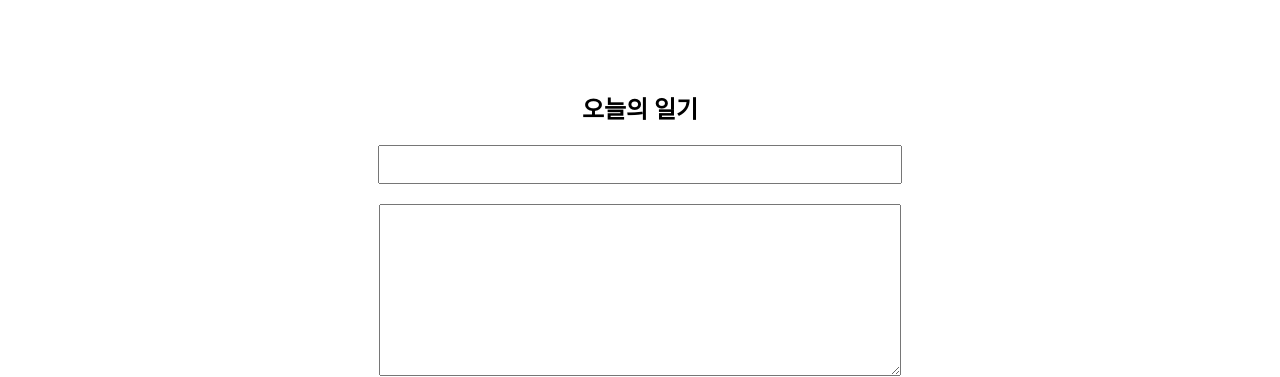
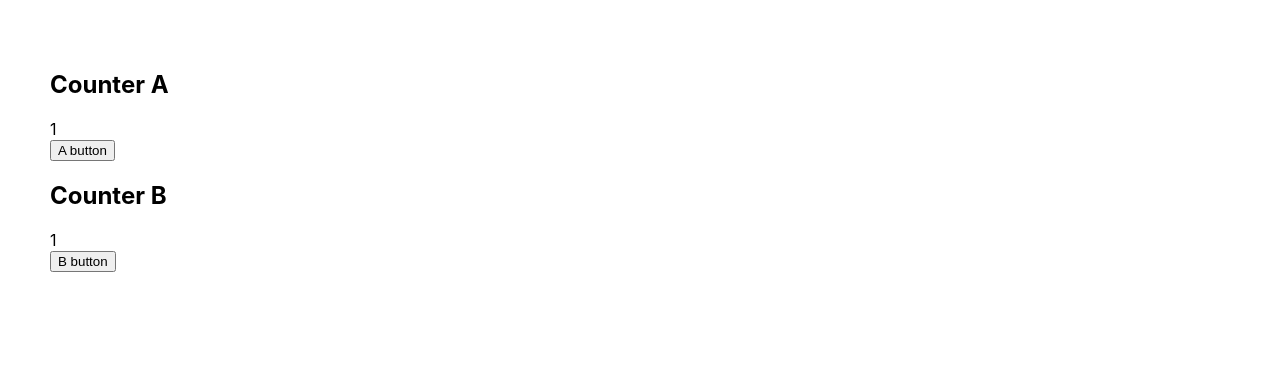
Before and after one commit to nerdyxxn/diary-react-study, a React (Create React App) app: page / in a window 1280 px wide. Shown: the top 377 px of the page. Built offline with nearby package versions, Linux system fonts and the light colour scheme; no server answers.

Commit message:
feat(OptimizeTest) : Recycle components using React.memo
React.memo를 사용한 컴포넌트 재활용 및 성능 최적화 학습

```diff
--- a/src/App.js
+++ b/src/App.js
@@ -4,6 +4,7 @@
 import "./App.css";
 import DiaryEditor from "./DiaryEditor";
 import DiaryList from "./DiaryList";
+import OptimizeTest from "./OptimizeTest";
 
 function App() {
   // 1. 일기 데이터를 관리할 state 생성
@@ -70,8 +71,6 @@
   };
 
   const getDiaryAnalysis = useMemo(() => {
-    console.log("일기 분석 시작");
-
     const goodCount = data.filter(it => it.emotion >= 3).length;
     const badCount = data.length - goodCount;
     const goodRatio = (goodCount / data.length) * 100;
@@ -83,6 +82,7 @@
   // 3. onCreate() 함수를 DiaryList에 props으로 전달
   return (
     <div className="App">
+      <OptimizeTest />
       <DiaryEditor onCreate={onCreate} />
       <div>전체 일기 : {data.length}</div>
       <div>기분 좋은 일기 개수 : {goodCount}</div>
--- /dev/null
+++ b/src/OptimizeTest.js
@@ -0,0 +1,47 @@
+import React, { useState, useEffect } from "react";
+
+const CounterA = React.memo(({ count }) => {
+  useEffect(() => {
+    console.log(`CounterA Update - count : ${count}`);
+  });
+  return <div>{count}</div>;
+});
+
+const CounterB = React.memo(({ obj }) => {
+  useEffect(() => {
+    console.log(`CounterB Update - count : ${obj.count}`);
+  });
+  return <div>{obj.count}</div>;
+});
+
+const OptimizeTest = () => {
+  const [count, setCount] = useState(1);
+  const [obj, setObj] = useState({
+    count: 1,
+  });
+
+  return (
+    <div style={{ padding: 50 }}>
+      <div>
+        <h2>Counter A</h2>
+        <CounterA count={count} />
+        <button onClick={() => setCount(count)}>A button</button>
+      </div>
+      <div>
+        <h2>Counter B</h2>
+        <CounterB obj={obj} />
+        <button
+          onClick={() =>
+            setObj({
+              count: obj.count,
+            })
+          }
+        >
+          B button
+        </button>
+      </div>
+    </div>
+  );
+};
+
+export default OptimizeTest;
```
